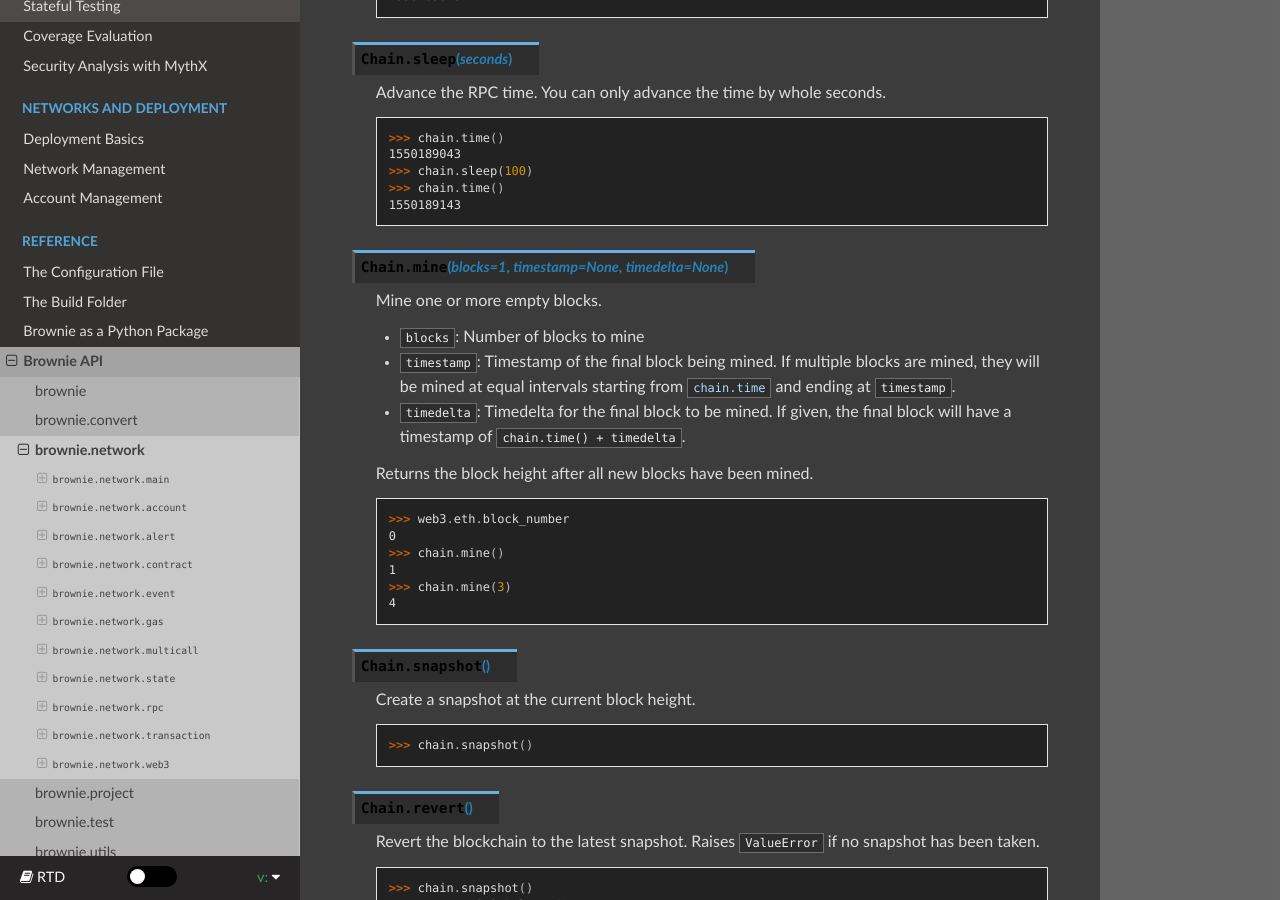
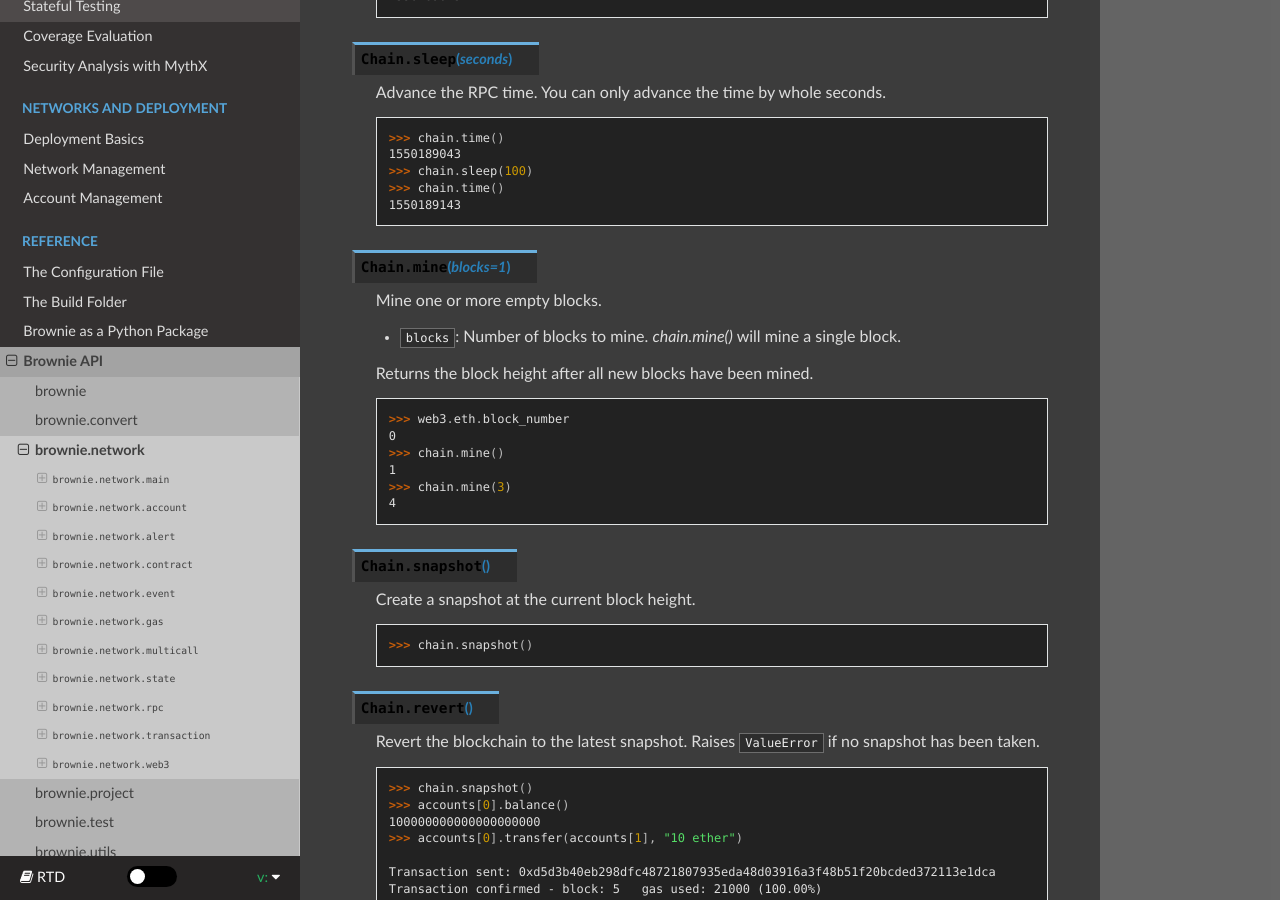
Before and after one commit to eth-brownie/brownie, a Sphinx documentation site: the page built from docs/api-network.rst, in a window 1280 px wide and 900 px high, scrolled down 44275 px. Built offline with Sphinx 7.4.7 and the Read the Docs theme 2.0.0, drawn with Linux system fonts in a browser that asks for light colours.

Commit message:
chore: update docs
clarify in docs what chain.mine() does

```diff
--- a/docs/api-network.rst
+++ b/docs/api-network.rst
@@ -2184,13 +2184,11 @@
         >>> chain.time()
         1550189143
 
-.. py:method:: Chain.mine(blocks=1, timestamp=None, timedelta=None)
+.. py:method:: Chain.mine(blocks=1)
 
     Mine one or more empty blocks.
 
-    * ``blocks``: Number of blocks to mine
-    * ``timestamp``: Timestamp of the final block being mined. If multiple blocks are mined, they will be mined at equal intervals starting from :func:`chain.time <Chain.time>` and ending at ``timestamp``.
-    * ``timedelta``: Timedelta for the final block to be mined. If given, the final block will have a timestamp of ``chain.time() + timedelta``.
+    * ``blocks``: Number of blocks to mine. `chain.mine()` will mine a single block.
 
     Returns the block height after all new blocks have been mined.
 
```
